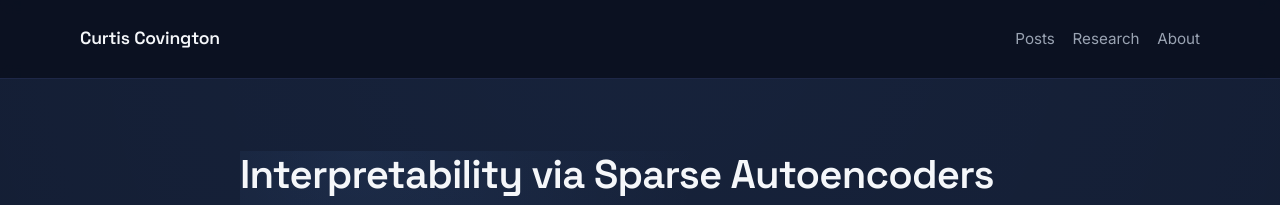
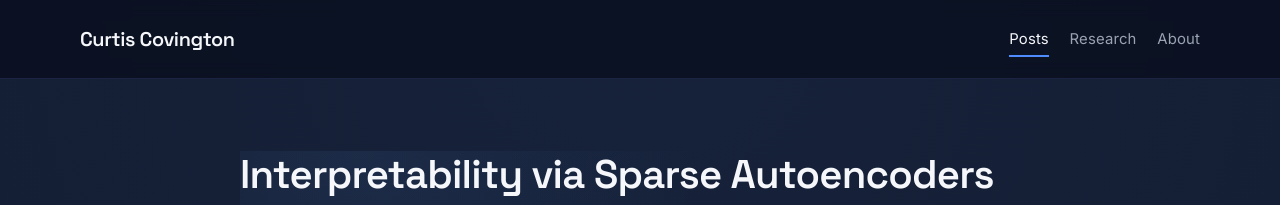
Before and after one commit to curtiscovington/curtiscovington.github.io, a Jekyll site: the page built from _posts/2026-02-22-sae-interpretability-on-a-small-transformer.md, in a window 1280 px wide. Shown: the top 205 px of the page. Built offline with Jekyll 4.4.1, drawn with Linux system fonts in a browser that asks for light colours.

Commit message:
Improve header styling

```diff
--- a/assets/css/_layout.scss
+++ b/assets/css/_layout.scss
@@ -8,8 +8,8 @@
 }
 
 .site-header {
-  border-bottom: 1px solid var(--border-subtle);
-  background: rgba(11, 16, 32, 0.9);
+  border-bottom: 1px solid rgba(30, 39, 71, 0.9);
+  background: rgba(11, 16, 32, 0.88);
   backdrop-filter: blur(8px);
   position: sticky;
   top: 0;
@@ -21,39 +21,47 @@
   display: flex;
   align-items: center;
   justify-content: space-between;
-  gap: 1rem;
+  gap: 1.25rem;
 }
 
 .brand__name {
+  position: relative;
   color: var(--text-primary);
   text-decoration: none;
   font-family: 'Space Grotesk', 'Inter', sans-serif;
-  font-size: 1.1rem;
+  font-size: 1.24rem;
   font-weight: 600;
-  letter-spacing: -0.01em;
+  letter-spacing: -0.02em;
+  transition: color var(--transition-fast), opacity var(--transition-fast);
+}
+
+.brand__name:hover,
+.brand__name:focus {
+  color: var(--accent-glow);
 }
 
 .site-nav {
   display: flex;
   align-items: center;
-  gap: 1.1rem;
+  gap: 1.3rem;
 }
 
 .site-nav__link {
   position: relative;
   color: var(--text-secondary);
   text-decoration: none;
-  font-size: 0.95rem;
-  transition: color var(--transition-fast);
+  font-size: 0.93rem;
+  letter-spacing: 0.01em;
+  transition: color var(--transition-fast), opacity var(--transition-fast);
 }
 
 .site-nav__link::after {
   content: '';
   position: absolute;
   left: 0;
-  bottom: -0.3rem;
-  width: 100%;
-  height: 1px;
+  right: 0;
+  bottom: -0.38rem;
+  height: 2px;
   background: var(--accent-primary);
   transform: scaleX(0);
   transform-origin: left;
@@ -67,6 +75,14 @@
 
 .site-nav__link:hover::after,
 .site-nav__link:focus::after {
+  transform: scaleX(1);
+}
+
+.site-nav__link.is-active {
+  color: var(--text-primary);
+}
+
+.site-nav__link.is-active::after {
   transform: scaleX(1);
 }
 
@@ -96,9 +112,22 @@
 
   .site-header .container,
   .site-footer .container {
+    min-height: auto;
     flex-direction: column;
     align-items: flex-start;
     justify-content: center;
-    padding: 1rem 0;
+    padding: 0.9rem 0;
+  }
+
+  .site-nav {
+    width: 100%;
+    gap: 1rem;
+    overflow-x: auto;
+    justify-content: flex-start;
+    scrollbar-width: none;
+  }
+
+  .site-nav::-webkit-scrollbar {
+    display: none;
   }
 }
```
